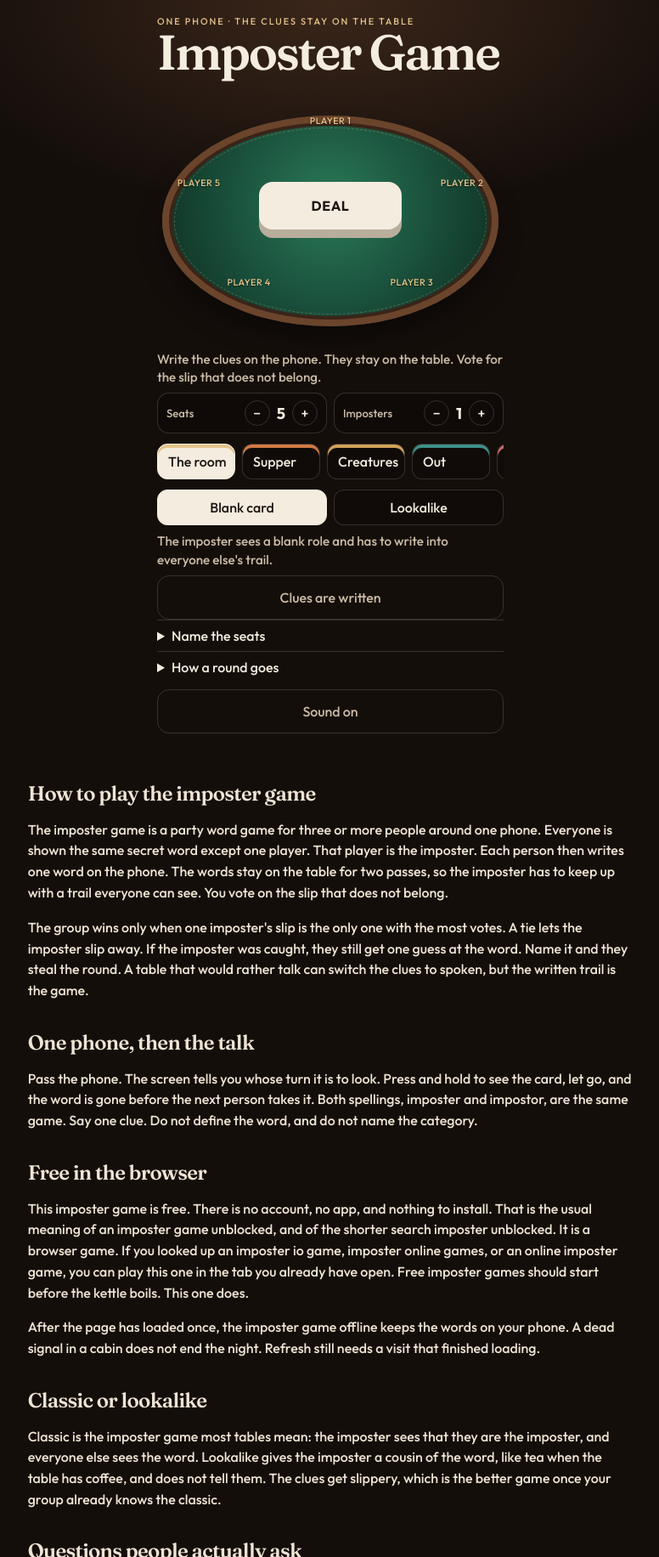
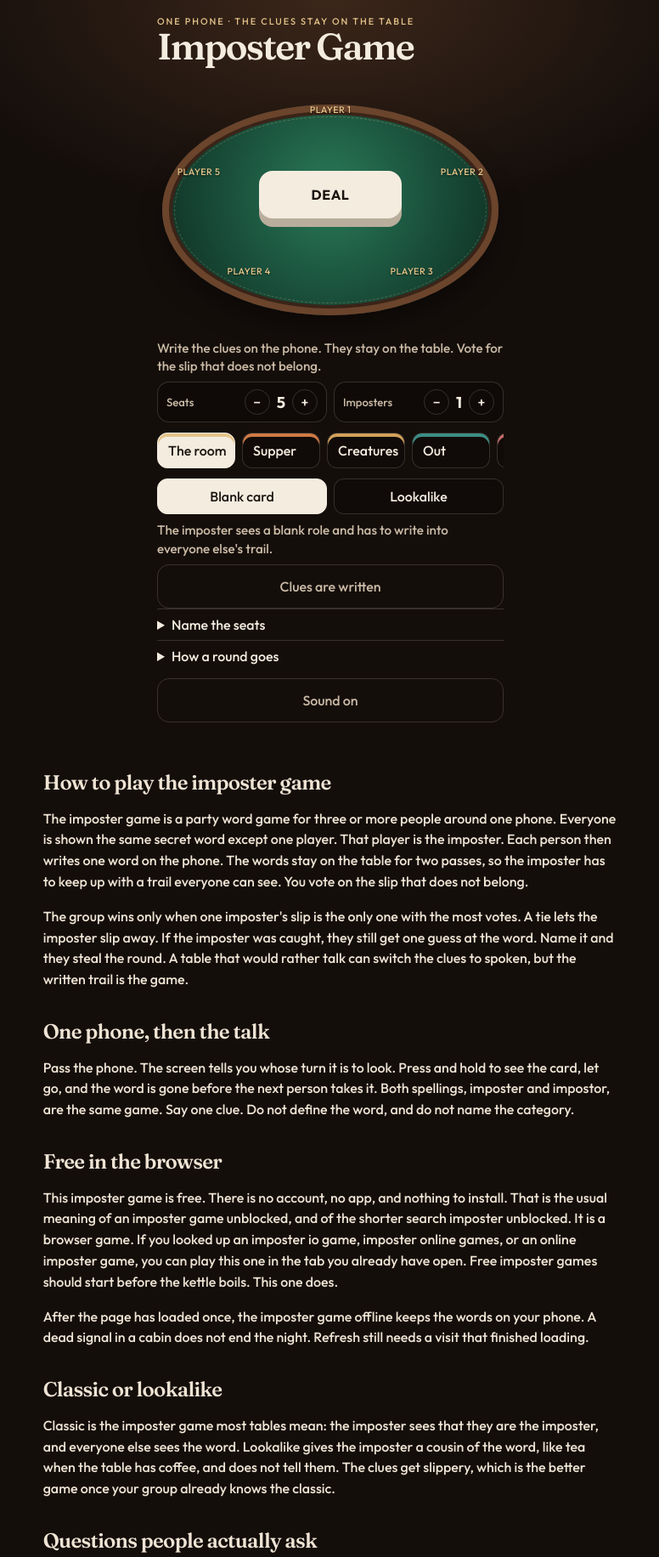
Before and after one commit to jackliao2/imposter-game, a plain HTML site: page index.html in a window 1280 px wide. Shown: the top 1832 px of the page at 85% size, without its empty margins (251-1027 px from the left). Drawn offline with Linux system fonts and the light colour scheme.

Commit message:
Stop the imposter page from laying out wider than the phone.
Use a max width instead of a fixed column so the title, seats, and decks stay on screen.

```diff
--- a/css/game.css
+++ b/css/game.css
@@ -70,7 +70,8 @@ button, input { font: inherit; color: inherit; }
 .skip:focus { top: 12px; }
 
 .mast {
-  width: min(440px, 100%);
+  width: auto;
+  max-width: 440px;
   margin: 0 auto;
   padding: calc(18px + env(safe-area-inset-top)) 16px 0;
 }
@@ -87,12 +88,12 @@ h1 {
   margin: 4px 0 0;
   font-family: var(--serif);
   font-weight: 600;
-  font-size: clamp(2.6rem, 10vw, 3.6rem);
+  font-size: clamp(2rem, 8vw, 2.7rem);
   letter-spacing: -0.04em;
   line-height: 0.9;
 }
 
-#app { width: min(440px, 100%); margin: 0 auto; padding: 0 16px; }
+#app { width: auto; max-width: 440px; margin: 0 auto; padding: 0 16px; }
 
 body.playing #app {
   position: fixed;
@@ -113,7 +114,8 @@ body.playing .mast { display: none; }
 }
 
 body.playing .stage {
-  width: min(440px, 100%);
+  width: auto;
+  max-width: 440px;
   margin: 0 auto;
   min-height: 100dvh;
   display: flex;
@@ -448,8 +450,10 @@ summary { cursor: pointer; }
 .play .btn.primary { margin-top: 12px; }
 
 .read {
-  width: min(68ch, calc(100% - 36px));
+  width: auto;
+  max-width: 68ch;
   margin: 12px auto 64px;
+  padding: 0 18px;
   color: #efe4d4;
 }
 
```
